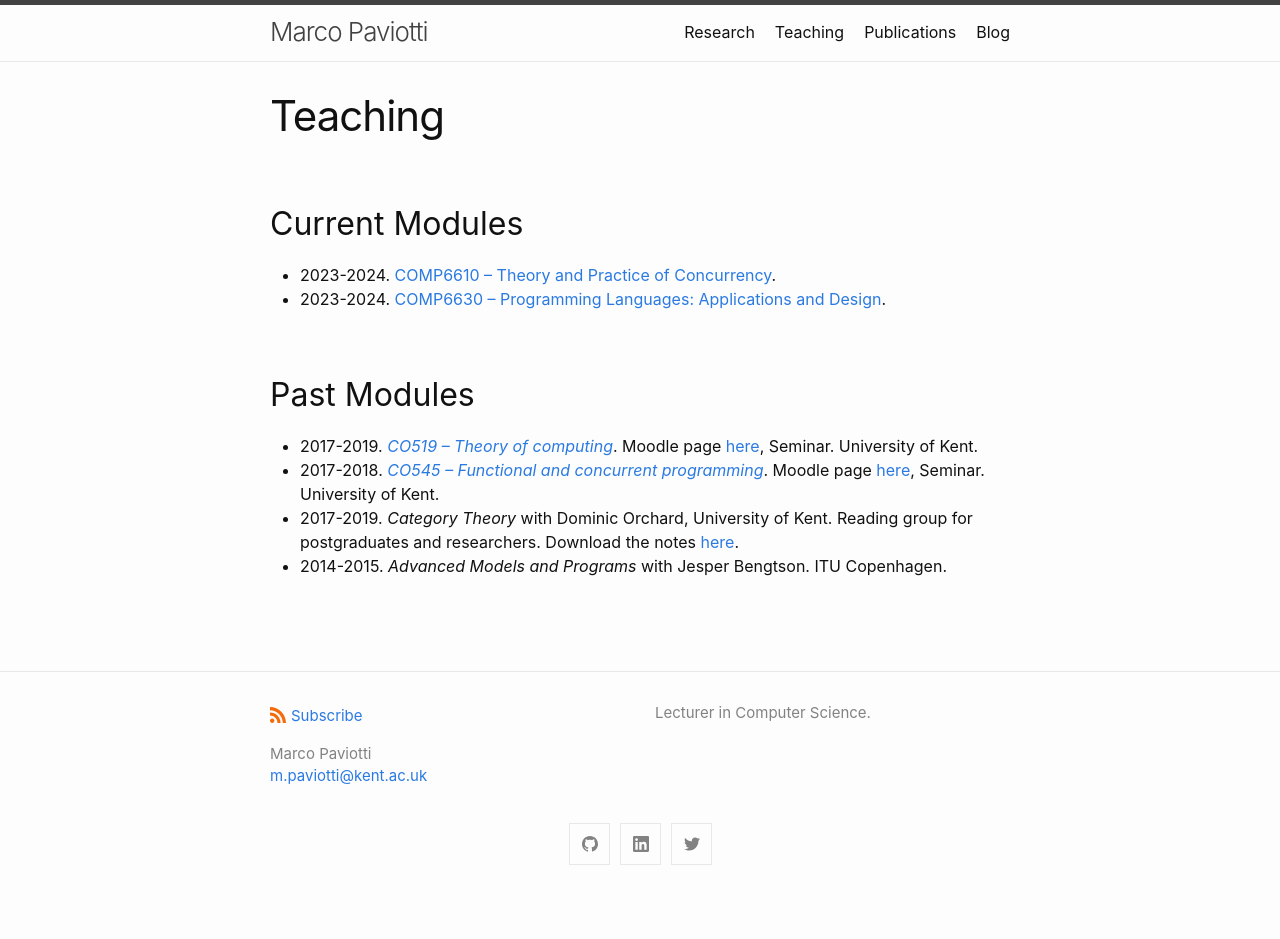
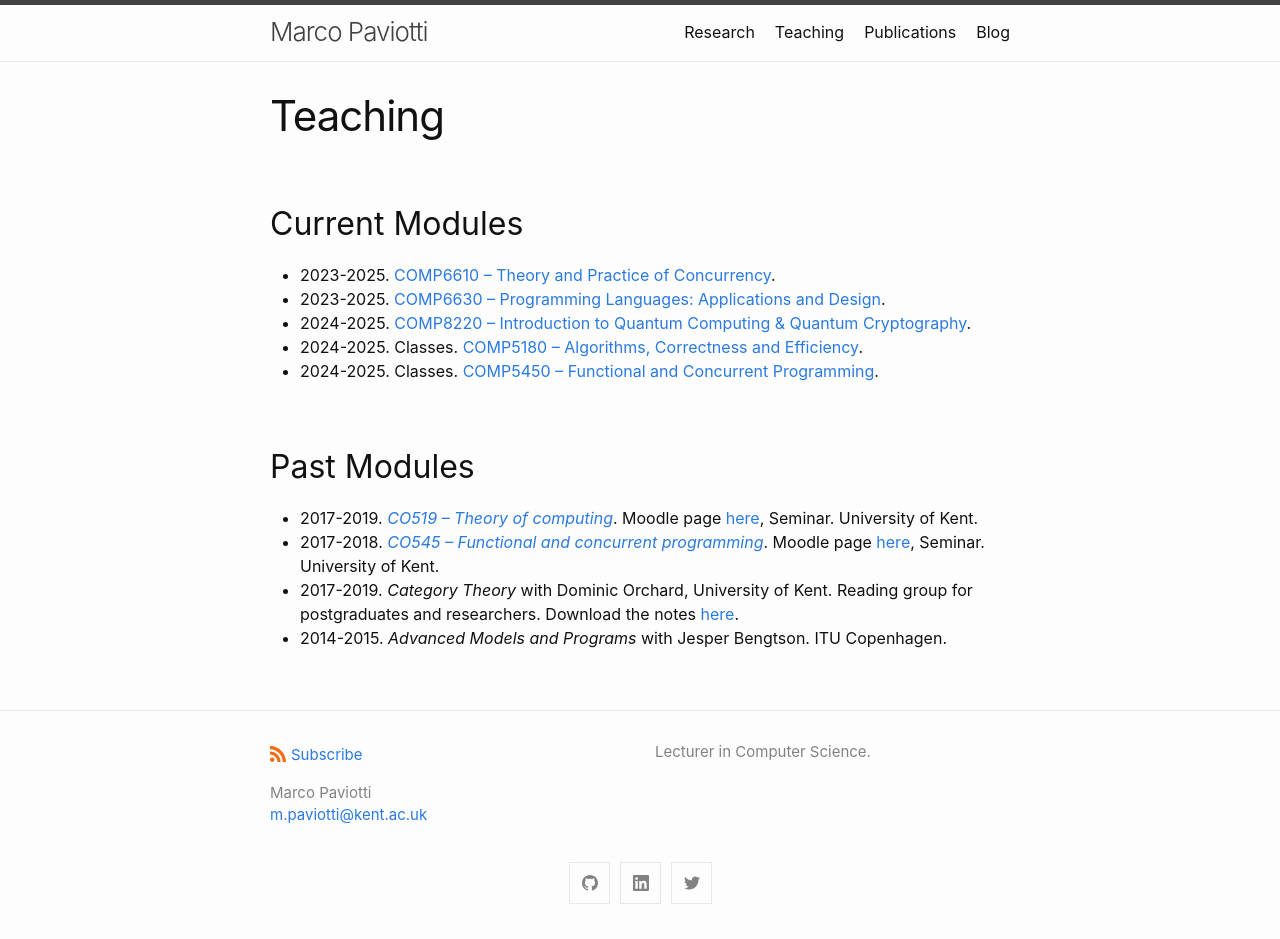
Before and after one commit to mpaviotti/mpaviotti.github.com, a Jekyll site: the page built from teaching.markdown, in a window 1280 px wide. Built offline with Jekyll 4.4.1, drawn with Linux system fonts in a browser that asks for light colours; before the commit the page ends 900 px from its top, so only the background shows below that.

Commit message:
New Modules

```diff
--- a/teaching.markdown
+++ b/teaching.markdown
@@ -5,8 +5,12 @@ title: Teaching
 ---
 
 ## Current Modules
-- 2023-2024. [COMP6610 -- Theory and Practice of Concurrency](https://www.kent.ac.uk/courses/modules/module/CO661).
-- 2023-2024. [COMP6630 -- Programming Languages: Applications and Design](https://www.kent.ac.uk/courses/modules/module/CO663).
+- 2023-2025. [COMP6610 -- Theory and Practice of Concurrency](https://www.kent.ac.uk/courses/modules/module/CO661).
+- 2023-2025. [COMP6630 -- Programming Languages: Applications and Design](https://www.kent.ac.uk/courses/modules/module/CO663).
+- 2024-2025. [COMP8220 -- Introduction to Quantum Computing & Quantum Cryptography](https://www.kent.ac.uk/courses/modules/module/CO822).
+- 2024-2025. Classes. [COMP5180 -- Algorithms, Correctness and Efficiency](https://www.kent.ac.uk/courses/modules/module/CO518).
+- 2024-2025. Classes. [COMP5450 -- Functional and Concurrent Programming](https://www.kent.ac.uk/courses/modules/module/CO545).
+
 
 ## Past Modules
 
```
